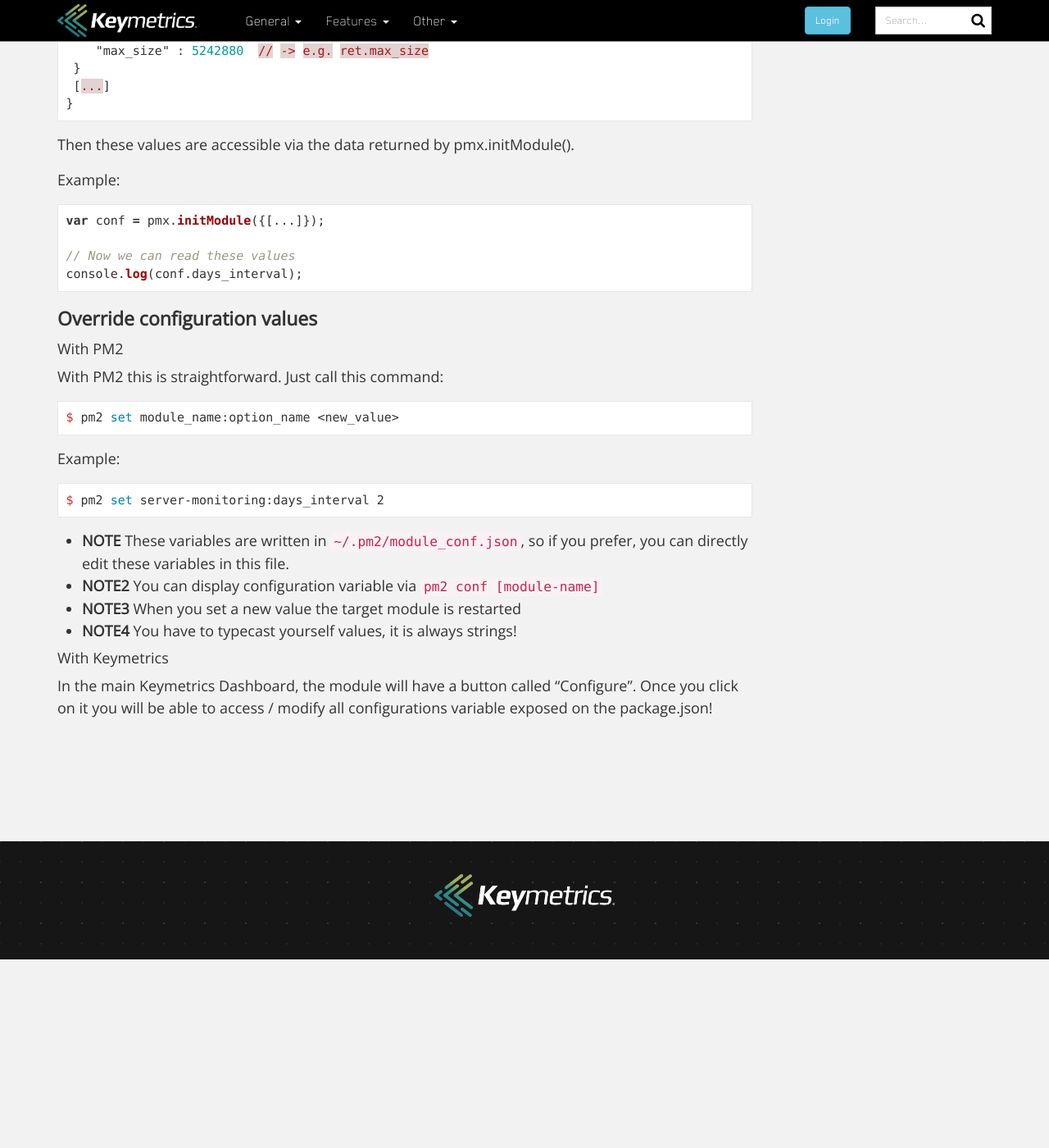
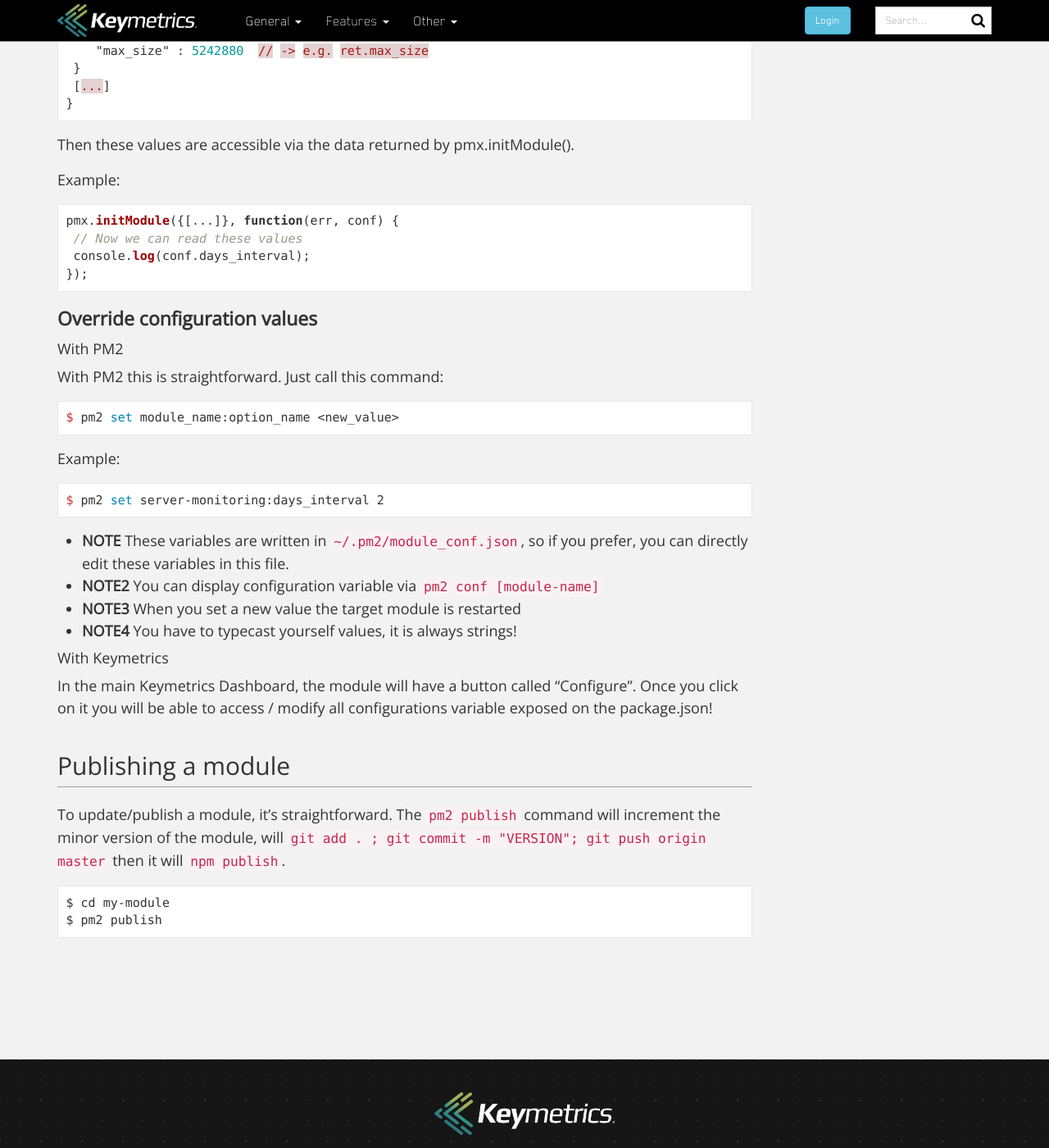
Before and after one commit to keymetrics/keymetrics.github.io, a Jekyll site: the page built from docs/keymetrics/building-module.md, in a window 1280 px wide and 1400 px high, scrolled down 4109 px. Shown: the whole window at 82% size. Built offline with Jekyll 4.4.1, drawn with Linux system fonts in a browser that asks for light colours; nearby versions of some CDN libraries; Markdown is read by kramdown in place of the engine named in the settings; a script that is not in the unit is left out; comment, search, counter and statistics services are not loaded; before the commit the page ends 5279 px from its top, so only the background shows below that.

Commit message:
Update building-module.md

````diff
--- a/docs/keymetrics/building-module.md
+++ b/docs/keymetrics/building-module.md
@@ -187,10 +187,10 @@ Then these values are accessible via the data returned by pmx.initModule().
 Example:
 
 ```javascript
-var conf = pmx.initModule({[...]});
-
-// Now we can read these values
-console.log(conf.days_interval);
+pmx.initModule({[...]}, function(err, conf) {
+ // Now we can read these values
+ console.log(conf.days_interval);
+});
 ```
 
 ### Override configuration values
@@ -217,3 +217,12 @@ $ pm2 set server-monitoring:days_interval 2
 #### With Keymetrics
 
 In the main Keymetrics Dashboard, the module will have a button called "Configure". Once you click on it you will be able to access / modify all configurations variable exposed on the package.json!
+
+## Publishing a module
+
+To update/publish a module, it's straightforward. The `pm2 publish` command will increment the minor version of the module, will `git add . ; git commit -m "VERSION"; git push origin master` then it will `npm publish`.
+
+```
+$ cd my-module
+$ pm2 publish
+```
````
